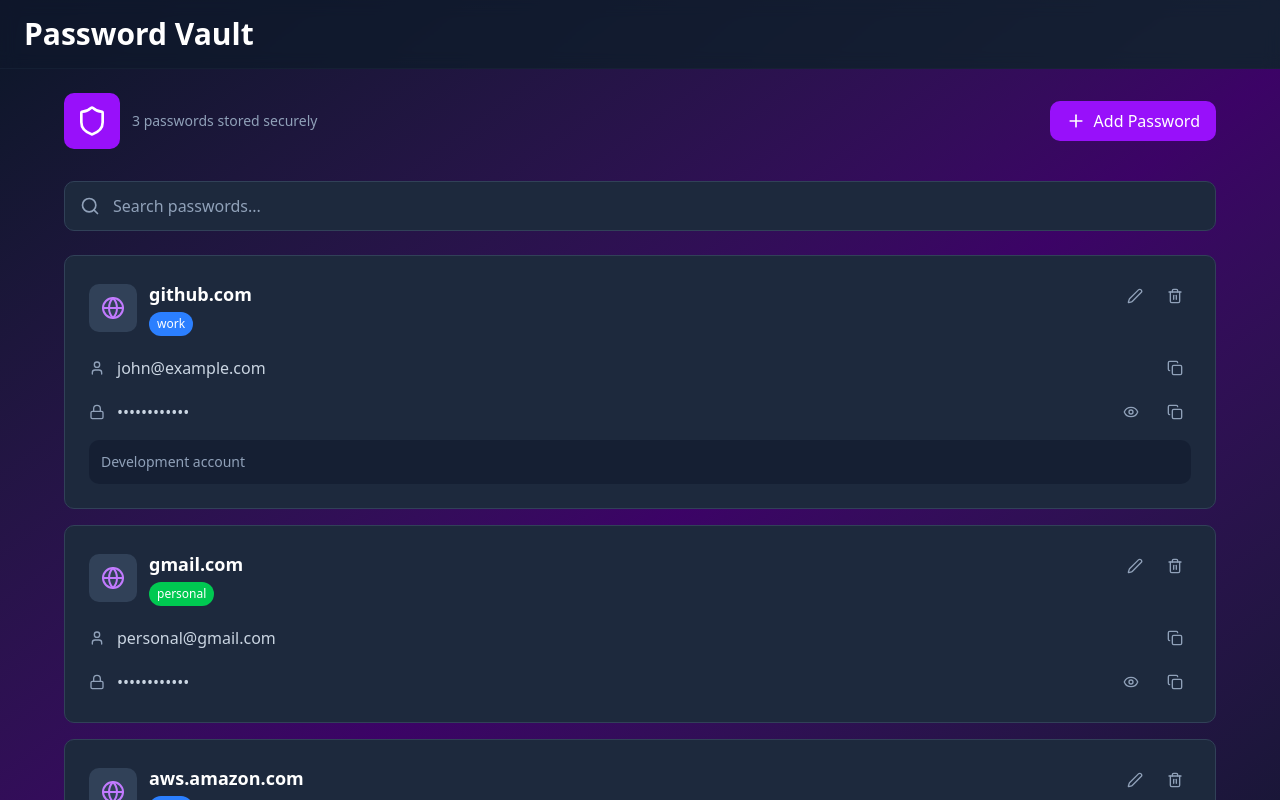
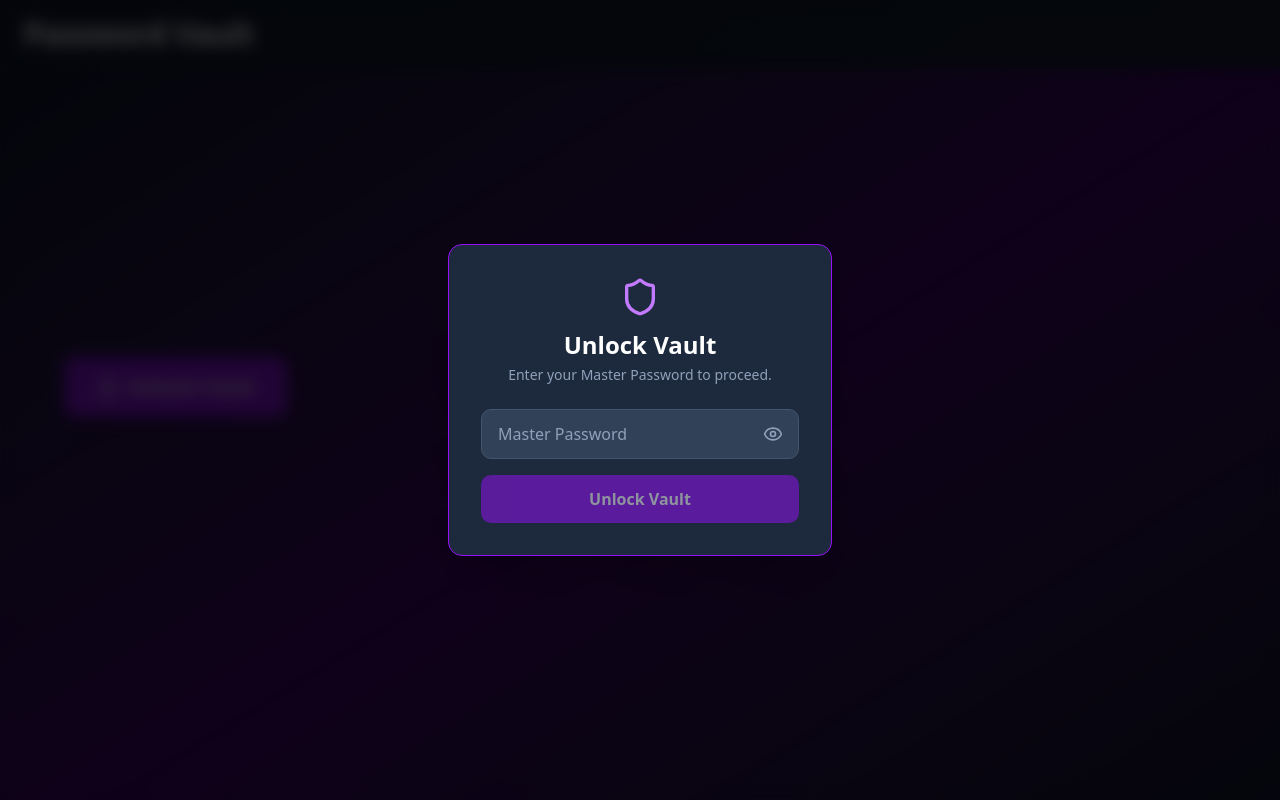
Before and after one commit to dmitridrozdov/password-manager, a Next.js app: page /dashboard in a window 1280 px wide. Shown: the top 800 px of the page. Built offline with nearby package versions, Linux system fonts and the light colour scheme.

Commit message:
Update page.tsx

```diff
--- a/app/dashboard/page.tsx
+++ b/app/dashboard/page.tsx
@@ -1,9 +1,108 @@
-"use client"
+'use client';
 
 import { useState } from 'react';
 import { Plus, Search, Eye, EyeOff, Copy, Trash2, Edit2, Lock, Globe, User, RefreshCw, X, Shield } from 'lucide-react';
 
+// --- Utility Functions ---
+
+const getCategoryColor = (category: string) => {
+  const colors: Record<string, string> = {
+    work: 'bg-blue-500',
+    personal: 'bg-green-500',
+    finance: 'bg-yellow-500',
+    social: 'bg-purple-500',
+  };
+  return colors[category] || 'bg-gray-500';
+};
+
+// --- Master Password Modal Component (Modified) ---
+
+// Removed isError prop as it's no longer needed
+function MasterPasswordModal({ onUnlock }: { onUnlock: (password: string) => void }) {
+  const [masterPassword, setMasterPassword] = useState('');
+  const [showPassword, setShowPassword] = useState(false);
+
+  const handleUnlock = () => {
+    // Check if the input is not empty before attempting to unlock
+    if (masterPassword) {
+      onUnlock(masterPassword);
+      // NOTE: We don't clear the input state here as the modal will disappear
+    }
+  };
+
+  // Allow unlock on Enter key press
+  const handleKeyDown = (event: React.KeyboardEvent<HTMLInputElement>) => {
+    if (event.key === 'Enter' && masterPassword) {
+      handleUnlock();
+    }
+  };
+
+  return (
+    <div className="fixed inset-0 bg-black/75 backdrop-blur-sm flex items-center justify-center p-4 z-50">
+      <div className="bg-slate-800 rounded-xl p-8 max-w-sm w-full border border-purple-600 shadow-2xl">
+        <div className="flex flex-col items-center mb-6">
+          <Shield className="w-10 h-10 text-purple-400 mb-3" />
+          <h2 className="text-2xl font-bold text-white">Unlock Vault</h2>
+          <p className="text-sm text-slate-400 mt-1">Enter your Master Password to proceed.</p>
+        </div>
+
+        <div className="space-y-4">
+          <div className="relative">
+            <input
+              type={showPassword ? 'text' : 'password'}
+              value={masterPassword}
+              onChange={(e) => setMasterPassword(e.target.value)}
+              onKeyDown={handleKeyDown}
+              placeholder="Master Password"
+              // Removed dynamic error border class
+              className="w-full px-4 py-3 bg-slate-700 border border-slate-600 rounded-lg text-white placeholder-slate-400 focus:outline-none focus:ring-2 focus:ring-purple-500"
+            />
+            <button
+              onClick={() => setShowPassword(!showPassword)}
+              className="absolute right-3 top-1/2 -translate-y-1/2 text-slate-400 hover:text-white p-1"
+              aria-label={showPassword ? 'Hide password' : 'Show password'}
+            >
+              {showPassword ? <EyeOff className="w-5 h-5" /> : <Eye className="w-5 h-5" />}
+            </button>
+          </div>
+
+          <button
+            onClick={handleUnlock}
+            disabled={!masterPassword}
+            className="w-full py-3 bg-purple-600 hover:bg-purple-700 text-white font-semibold rounded-lg transition-colors disabled:opacity-50"
+          >
+            Unlock Vault
+          </button>
+        </div>
+      </div>
+    </div>
+  );
+}
+
+
+// --- Main Component (Modified) ---
+
 export default function PasswordVaultDashboard() {
+  // Master password is now successfully stored on *any* non-empty entry
+  const [isVaultLocked, setIsVaultLocked] = useState(true);
+  const [masterPasswordInput, setMasterPasswordInput] = useState('');
+  // Removed isUnlockError state
+
+  // --- Lock/Unlock Logic (Simplified) ---
+  const handleUnlockAttempt = (password: string) => {
+    // ⭐️ Simplified logic: any entered password successfully unlocks the vault
+    setMasterPasswordInput(password); // ⭐️ Stores the entered password in state
+    setIsVaultLocked(false);        // ⭐️ Unlocks the vault
+  };
+
+  const lockVault = () => {
+    setIsVaultLocked(true);
+    setMasterPasswordInput('');
+    // Any other state reset can go here
+  };
+
+
+  // --- Existing State (Unchanged) ---
   const [passwords, setPasswords] = useState([
     { id: 1, website: 'github.com', username: 'john@example.com', password: 'Gh#9kL2$pQ4x', category: 'work', notes: 'Development account' },
     { id: 2, website: 'gmail.com', username: 'personal@gmail.com', password: 'Em@il2024!Sec', category: 'personal', notes: '' },
@@ -22,6 +121,7 @@
   });
   const [showFormPassword, setShowFormPassword] = useState(false);
 
+  // --- Existing Logic (Unchanged) ---
   const filteredPasswords = passwords.filter(p =>
     p.website.toLowerCase().includes(searchTerm.toLowerCase()) ||
     p.username.toLowerCase().includes(searchTerm.toLowerCase())
@@ -96,19 +196,41 @@
     setShowAddModal(true);
   };
 
-  const getCategoryColor = (category: string) => {
-    const colors: Record<string, string> = {
-      work: 'bg-blue-500',
-      personal: 'bg-green-500',
-      finance: 'bg-yellow-500',
-      social: 'bg-purple-500',
-    };
-    return colors[category] || 'bg-gray-500';
-  };
+
+  // --- Render Logic (Modified) ---
 
   return (
     <div className="min-h-screen bg-gradient-to-br from-slate-900 via-purple-950 to-slate-900 p-6">
       <div className="max-w-6xl mx-auto">
+
+        {/* Master Password Modal (Appears when locked) */}
+        {isVaultLocked && (
+          <MasterPasswordModal
+            onUnlock={handleUnlockAttempt}
+          />
+        )}
+
+        {/* --- LOCKED View: Only the Unlock Button --- */}
+        {isVaultLocked && (
+          <div className="text-center py-48">
+            <h1 className="text-4xl font-extrabold text-white mb-8 flex items-center justify-center gap-3">
+              <Shield className="w-10 h-10 text-purple-600" />
+              Password Vault
+            </h1>
+            <button
+              onClick={() => { /* No action needed here, modal is already rendered */ }}
+              disabled // Disable the button to ensure unlock happens only through the modal
+              className="flex items-center gap-2 px-8 py-4 bg-purple-600 text-white text-xl font-semibold rounded-lg transition-colors shadow-lg opacity-80 cursor-default"
+            >
+              <Lock className="w-6 h-6" />
+              Unlock Vault
+            </button>
+          </div>
+        )}
+
+        {/* --- UNLOCKED View: Dashboard Content --- */}
+        {!isVaultLocked && (
+          <>
             {/* Header */}
             <div className="flex items-center justify-between mb-8">
               <div className="flex items-center gap-3">
@@ -116,10 +238,18 @@
                   <Shield className="w-8 h-8 text-white" />
                 </div>
                 <div>
-              {/* <h1 className="text-3xl font-bold text-white">Password Vault</h1> */}
                   <p className="text-slate-400 text-sm">{passwords.length} passwords stored securely</p>
                 </div>
               </div>
+              <div className="flex gap-4">
+                <button
+                  onClick={lockVault}
+                  className="flex items-center gap-2 px-4 py-2 bg-slate-700 hover:bg-slate-600 text-slate-300 rounded-lg transition-colors"
+                  title="Lock Vault"
+                >
+                  <Lock className="w-5 h-5" />
+                  Lock
+                </button>
                 <button
                   onClick={openAddModal}
                   className="flex items-center gap-2 px-4 py-2 bg-purple-600 hover:bg-purple-700 text-white rounded-lg transition-colors"
@@ -127,6 +257,7 @@
                   <Plus className="w-5 h-5" />
                   Add Password
                 </button>
+              </div>
             </div>
 
             {/* Search */}
@@ -223,7 +354,7 @@
               )}
             </div>
 
-        {/* Add/Edit Modal */}
+            {/* Add/Edit Modal (Unchanged) */}
             {showAddModal && (
               <div className="fixed inset-0 bg-black/50 flex items-center justify-center p-4 z-50">
                 <div className="bg-slate-800 rounded-xl p-6 max-w-md w-full border border-slate-700">
@@ -343,6 +474,8 @@
                 </div>
               </div>
             )}
+          </>
+        )}
       </div>
     </div>
   );
```
Lines whose indentation alone changed are shown as unchanged.
